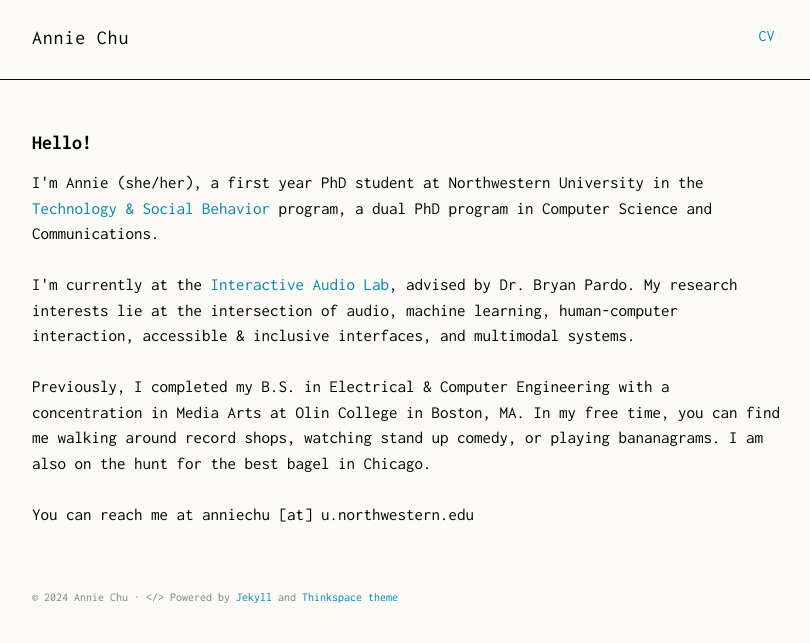
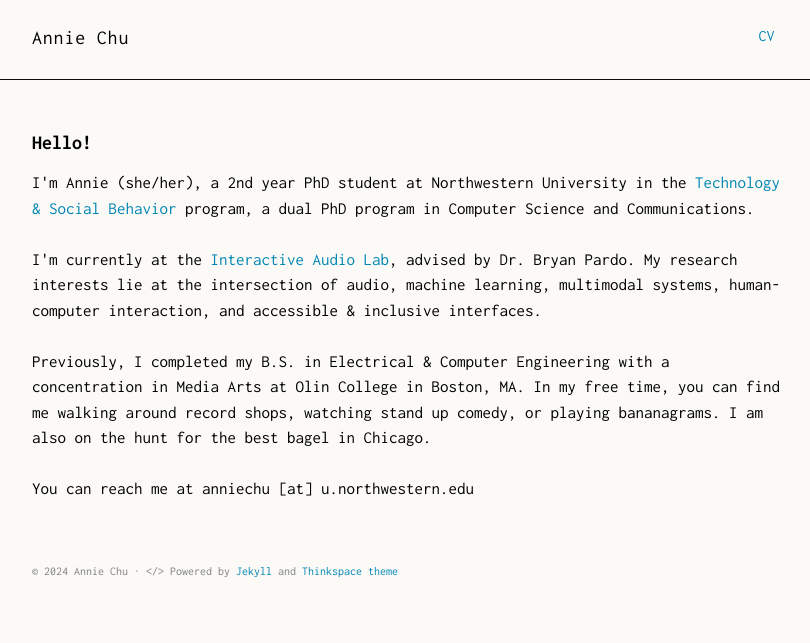
Before and after one commit to anniejchu/anniejchu.github.io, a Jekyll site: the page built from index.html, in a window 1280 px wide. Shown: the top 643 px of the page, without its empty margins (232-1042 px from the left). Built offline with Jekyll 4.4.1, drawn with Linux system fonts in a browser that asks for light colours; some web fonts are replaced.

Commit message:
adding correct files

```diff
--- a/_includes/intro.html
+++ b/_includes/intro.html
@@ -2,11 +2,11 @@
   <div class="container">
     <h4 class="lead">Hello!</h4>
     <p class="lead">
-      I'm Annie (she/her), a first year PhD student at Northwestern University in the <a href="https://tsb.northwestern.edu/">Technology & Social Behavior</a> program, a dual PhD
+      I'm Annie (she/her), a 2nd year PhD student at Northwestern University in the <a href="https://tsb.northwestern.edu/">Technology & Social Behavior</a> program, a dual PhD
       program in Computer Science and Communications.
       <br>
       <br>
-      I'm currently at the <a href="https://interactiveaudiolab.github.io/">Interactive Audio Lab</a>, advised by Dr. Bryan Pardo. My research interests lie at the intersection of audio, machine learning, human-computer interaction, accessible & inclusive interfaces, and multimodal systems.
+      I'm currently at the <a href="https://interactiveaudiolab.github.io/">Interactive Audio Lab</a>, advised by Dr. Bryan Pardo. My research interests lie at the intersection of audio, machine learning, multimodal systems, human-computer interaction, and accessible & inclusive interfaces.
       <br>
       <br>
       Previously, I completed my B.S. in Electrical & Computer Engineering with a concentration in Media Arts at Olin College in Boston, MA. In my free time, you can find me walking around record shops, watching stand up comedy, or playing bananagrams. I am also on the hunt for the best bagel in Chicago.
--- a/_includes/nav.html
+++ b/_includes/nav.html
@@ -3,7 +3,7 @@
   <div class="container">
     <h1 class="logo"><a href="{{ '/' | prepend: site.baseurl | prepend: site.url }}">{{ site.title_left }}<span>{{ site.title_right }}</span></a></h1>
     <ul class="navbar">
-      <li><a href="{{ '/assets/092023_CV.pdf' | prepend: site.baseurl | prepend: site.url }}">CV</a></li>
+      <li><a href="{{ '/assets/092024_CV.pdf' | prepend: site.baseurl | prepend: site.url }}">CV</a></li>
       <!-- <li><a href="{{ '/about' | prepend: site.baseurl | prepend: site.url }}">About me</a></li> -->
       <!-- <li><a href="{{ "/feed.xml" | prepend: site.baseurl | prepend: site.url }}" target="_blank">RSS</a></li> -->
     <ul>
```
